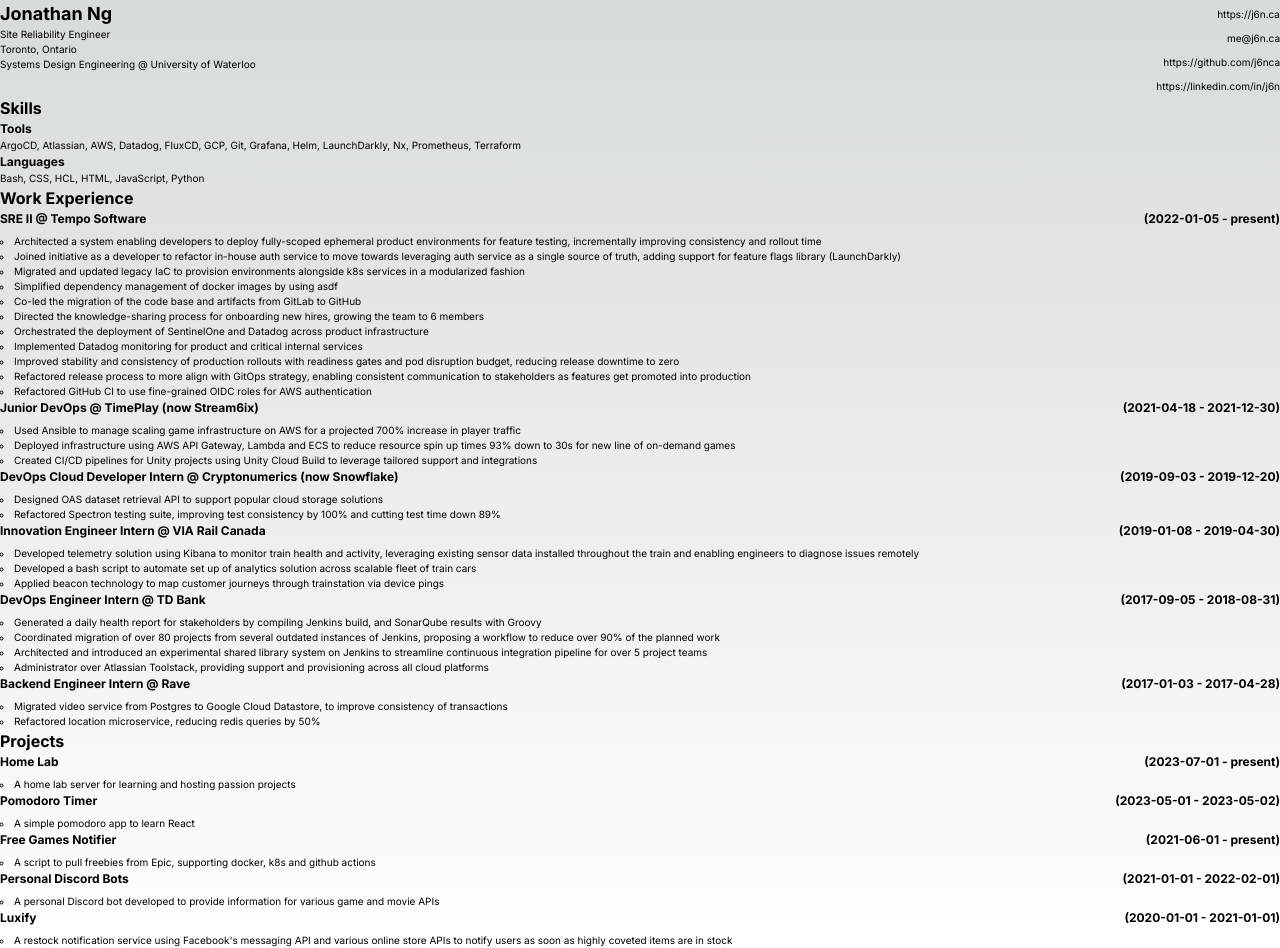
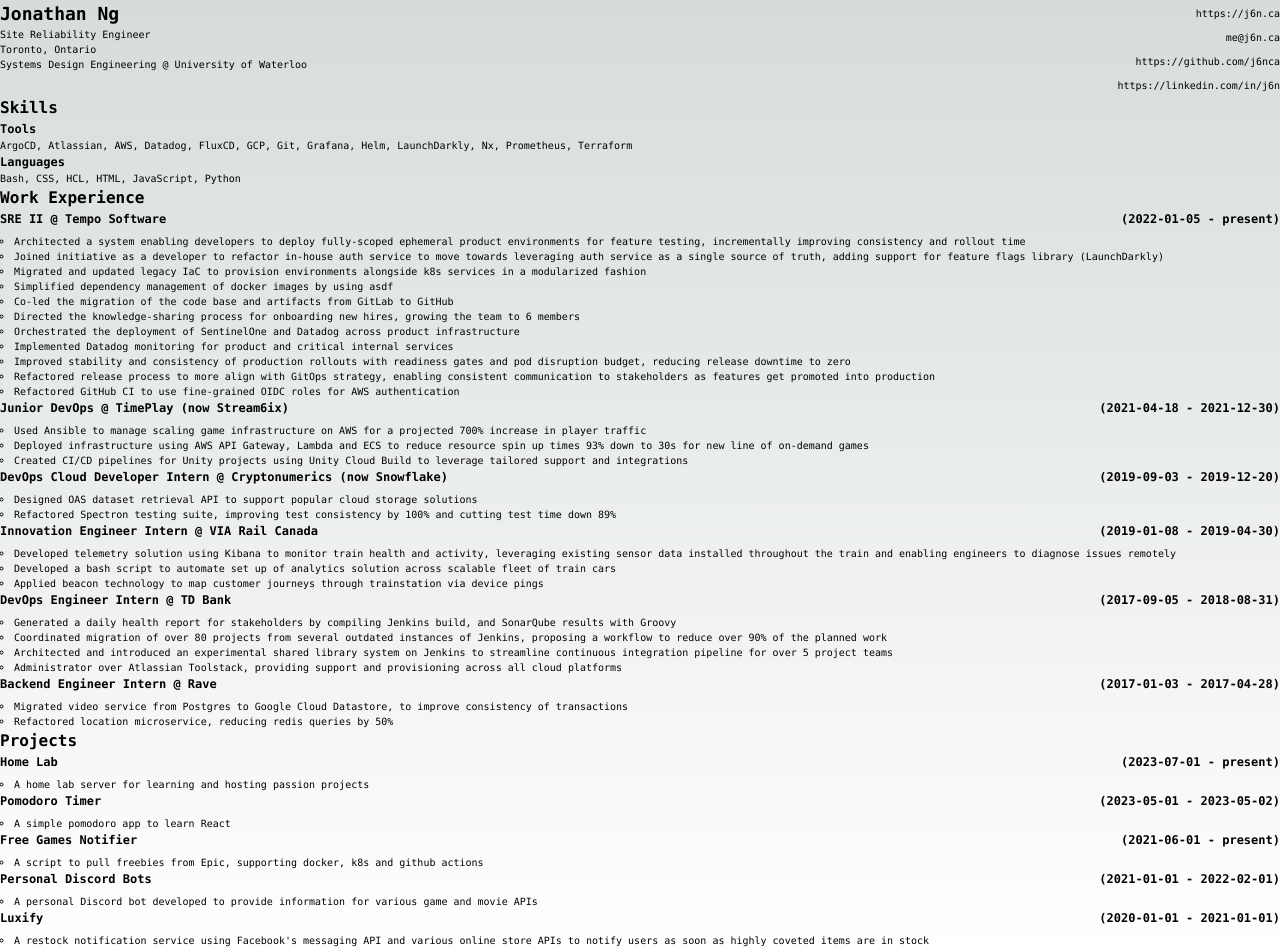
Before and after one commit to j6nca/j6nca, a Next.js app: page /resume in a window 1280 px wide. Built offline with nearby package versions, Linux system fonts and the light colour scheme.

Commit message:
change font to monospaced

```diff
--- a/src/app/resume/page.tsx
+++ b/src/app/resume/page.tsx
@@ -3,7 +3,7 @@
 export default async function Page() {
   const file = await fs.readFile(process.cwd() + '/src/app/resume/resume.json', 'utf8');
   const data = JSON.parse(file);
-  return <div className='resume'>
+  return <div className='resume font-mono'>
     <div className="splitline">
       <div className="left">
         <h1> {data.basics.name} </h1>
```
